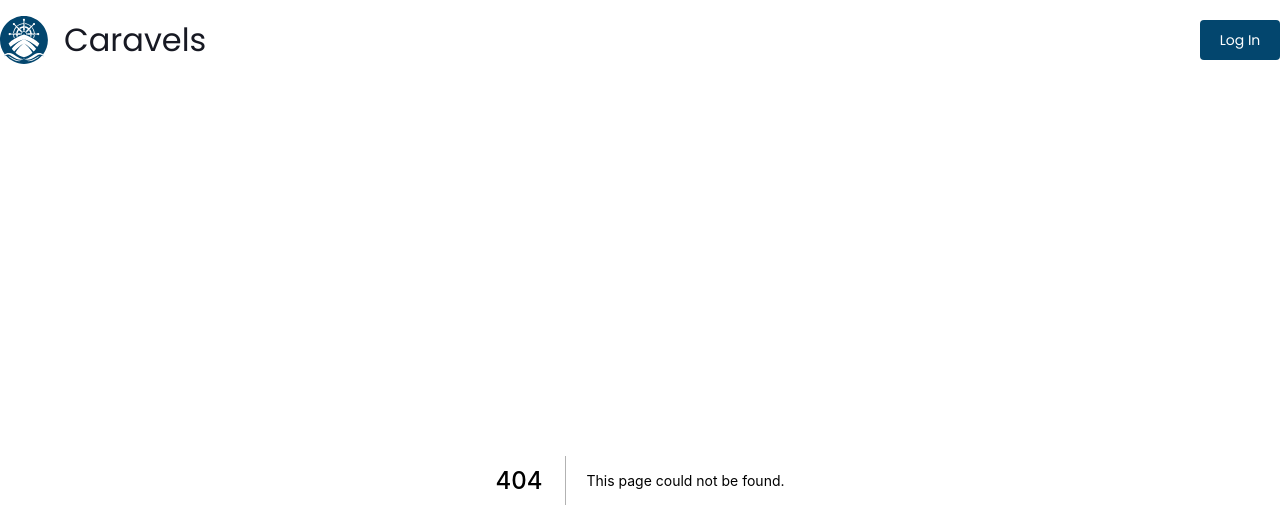
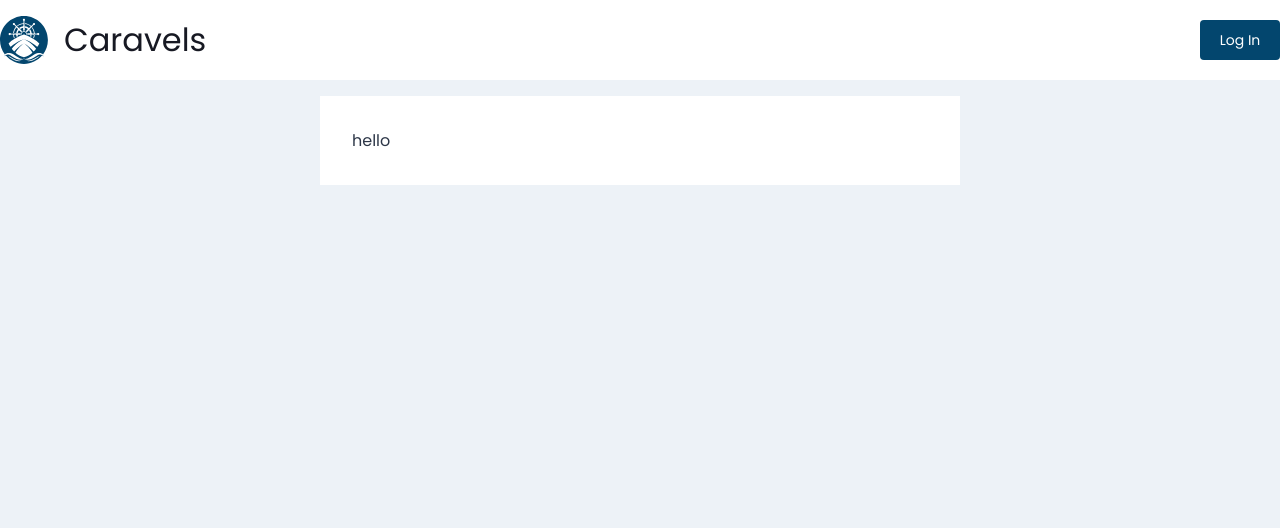
Before and after one commit to eddyzera/caravels, a Next.js app: page /login in a window 1280 px wide. Before the commit this address had no page. Shown: the top 528 px of the page. Built offline with nearby package versions, Linux system fonts and the light colour scheme.

Commit message:
[refactor]: component Layout receives children

```diff
--- /dev/null
+++ b/src/components/card/styled.ts
@@ -0,0 +1,12 @@
+import styled from 'styled-components'
+
+interface CardProps {
+  w?: string
+}
+
+export const Card = styled.div<CardProps>`
+  background: ${props => props.theme.colors.white};
+  max-width: '100%';
+  width: ${props => props.w || '40rem'};
+  padding: 2rem;
+`
--- a/src/components/container/styled.ts
+++ b/src/components/container/styled.ts
@@ -6,4 +6,5 @@ export const Container = styled.div`
   margin: 0 auto;
   display: flex;
   align-items: center;
+  justify-content: center;
 `
--- a/src/layout/index.tsx
+++ b/src/layout/index.tsx
@@ -1,7 +1,21 @@
-import { Header } from "../components/patterns/header"
+import { ReactNode } from 'react'
+import { Container } from '../components/container/styled'
+import { Header } from '../components/patterns/header'
+import { LayoutContainer } from './styled'
 
-export const Layout = () => {
+interface LayoutProps {
+  children: ReactNode
+}
+
+export const Layout = ({ children }: LayoutProps) => {
   return (
-    <Header />
+    <>
+      <Header />
+      <LayoutContainer>
+        <Container>
+          { children }
+        </Container>
+      </LayoutContainer>
+    </>
   )
 }
--- /dev/null
+++ b/src/layout/styled.ts
@@ -0,0 +1,8 @@
+import styled from 'styled-components'
+
+export const LayoutContainer = styled.div`
+  background: ${props => props.theme.colors['gray.100']};
+  height: calc(100vh - 5rem);
+  width: 100%;
+  padding: 1rem 0;
+`
--- a/src/pages/_app.tsx
+++ b/src/pages/_app.tsx
@@ -7,9 +7,10 @@ import theme from '../styles/theme'
 function MyApp({ Component, pageProps }: AppProps) {
   return (
     <ThemeProvider theme={theme}>
-      <Layout />
+      <Layout>
       <Component {...pageProps} />
       <GlobalStyles />
+      </Layout>
     </ThemeProvider>
   )
 }
--- /dev/null
+++ b/src/pages/login.tsx
@@ -0,0 +1,9 @@
+import { Card } from "../components/card/styled";
+
+export default function Login() {
+  return (
+    <Card>
+      hello
+    </Card>
+  )
+}
```
